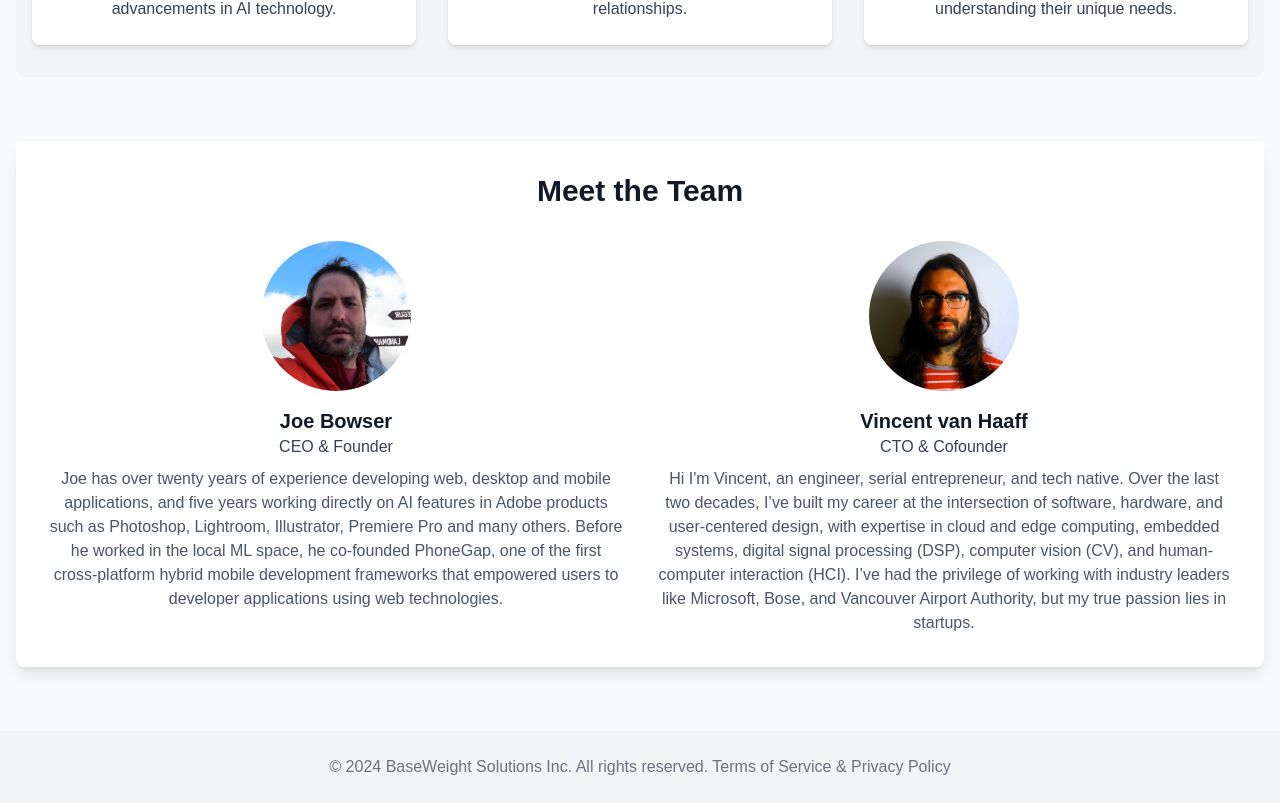
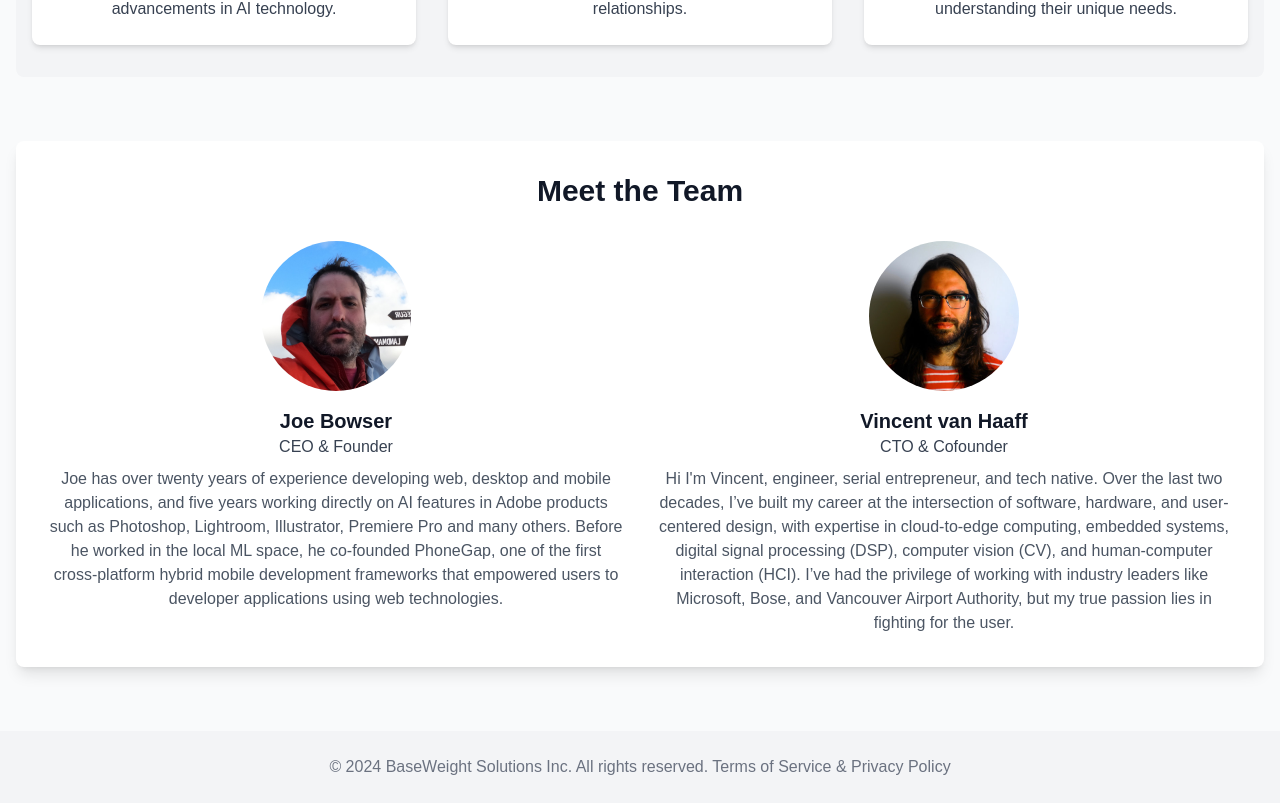
Before and after one commit to baseweight/baseweight.ai, a Next.js app: page /about in a window 1280 px wide. Shown: the part 737-1540 px from the top of the page. Built offline with nearby package versions, Linux system fonts and the light colour scheme.

Commit message:
vincent bio blurb copy #3

```diff
--- a/app/about/page.tsx
+++ b/app/about/page.tsx
@@ -88,7 +88,7 @@ export default function About() {
               <h3 className="text-xl font-semibold">Vincent van Haaff</h3>
               <p className="text-gray-700">CTO & Cofounder</p>
               <p className="text-gray-600 mt-2">
-                Hi I'm Vincent, an engineer, serial entrepreneur, and tech native. Over the last two decades, I’ve built my career at the intersection of software, hardware, and user-centered design, with expertise in cloud and edge computing, embedded systems, digital signal processing (DSP), computer vision (CV), and human-computer interaction (HCI). I’ve had the privilege of working with industry leaders like Microsoft, Bose, and Vancouver Airport Authority, but my true passion lies in startups.
+                Hi I'm Vincent, engineer, serial entrepreneur, and tech native. Over the last two decades, I’ve built my career at the intersection of software, hardware, and user-centered design, with expertise in cloud-to-edge computing, embedded systems, digital signal processing (DSP), computer vision (CV), and human-computer interaction (HCI). I’ve had the privilege of working with industry leaders like Microsoft, Bose, and Vancouver Airport Authority, but my true passion lies in fighting for the user.
               </p>
             </div>
 
```
